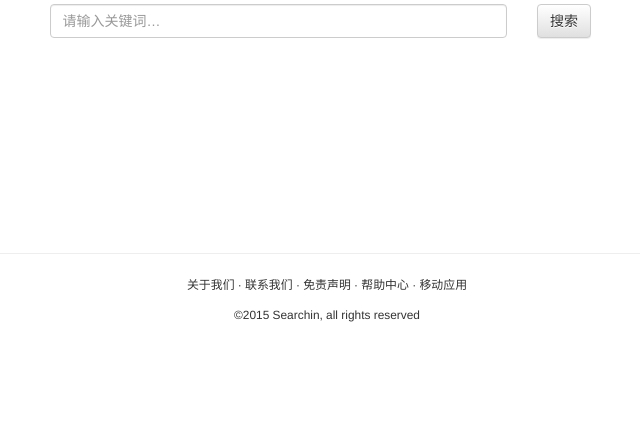
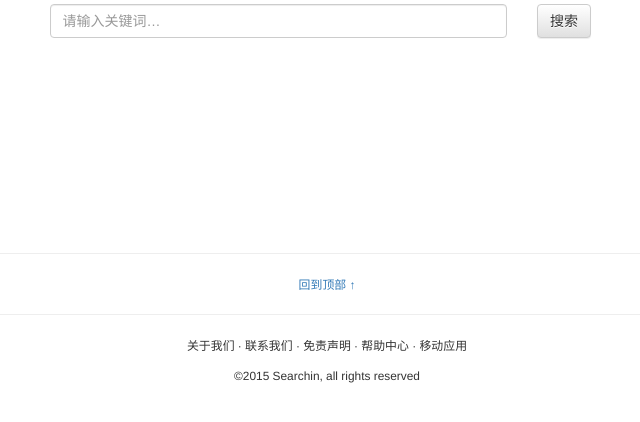
Before and after one commit to whypro/searchin-flask, a Flask app: page /search/ in a window 1280 px wide. Shown: the part 256-678 px from the top of the page, without its empty margins (313-953 px from the left). Run offline with Flask 2, Linux system fonts and the light colour scheme; some libraries are stand-ins or nearby versions.

Commit message:
增加回到顶部链接

```diff
--- a/searchin/templates/search/index.html
+++ b/searchin/templates/search/index.html
@@ -44,6 +44,10 @@
                     <div class="list-group" id="book-search-result"></div>
                 </div>
             </div>
+            <div class="row">
+                <hr />
+                <div class="text-center"><a href="#top"><small>回到顶部 &uarr;</small></a></div>
+            </div>
 
 {% endblock %}
 {% block script %}
```
